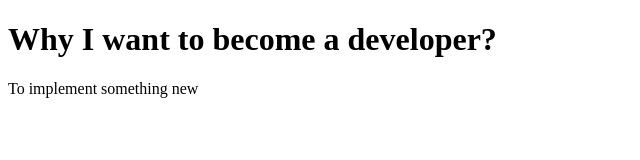
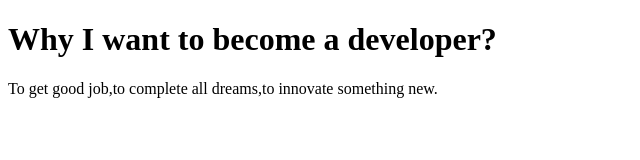
Before and after one commit to acciojob/why-software-pruthviraj9696, a website: page index.html in a window 1280 px wide. Shown: the whole page, without its empty margins (0-640 px from the left). Drawn offline with Linux system fonts and the light colour scheme.

Commit message:
Update index.html

```diff
--- a/index.html
+++ b/index.html
@@ -8,6 +8,6 @@
 </head>
 <body>
     <h1>Why I want to become a developer?</h1>
-    <p>To implement something new</p>
+    <p>To get good job,to complete all dreams,to innovate something new.</p>
 </body>
 </html>
```
